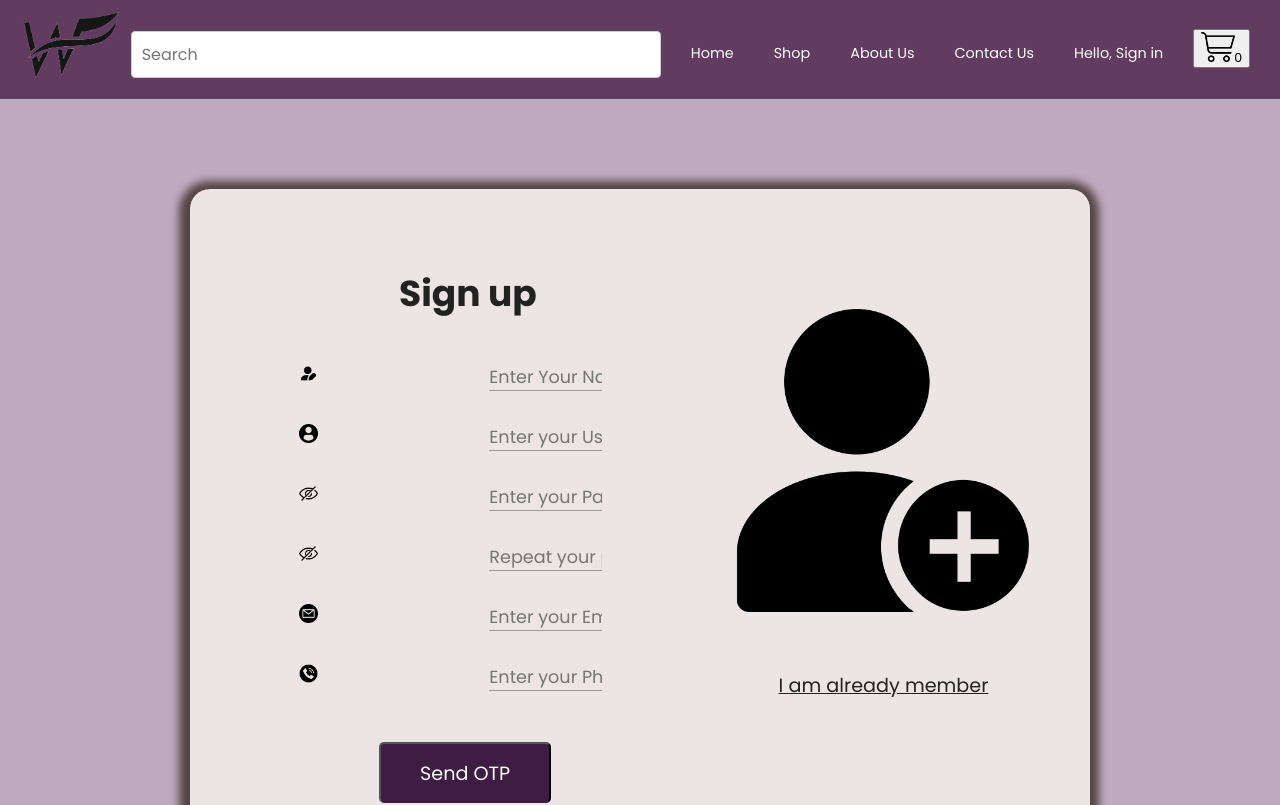
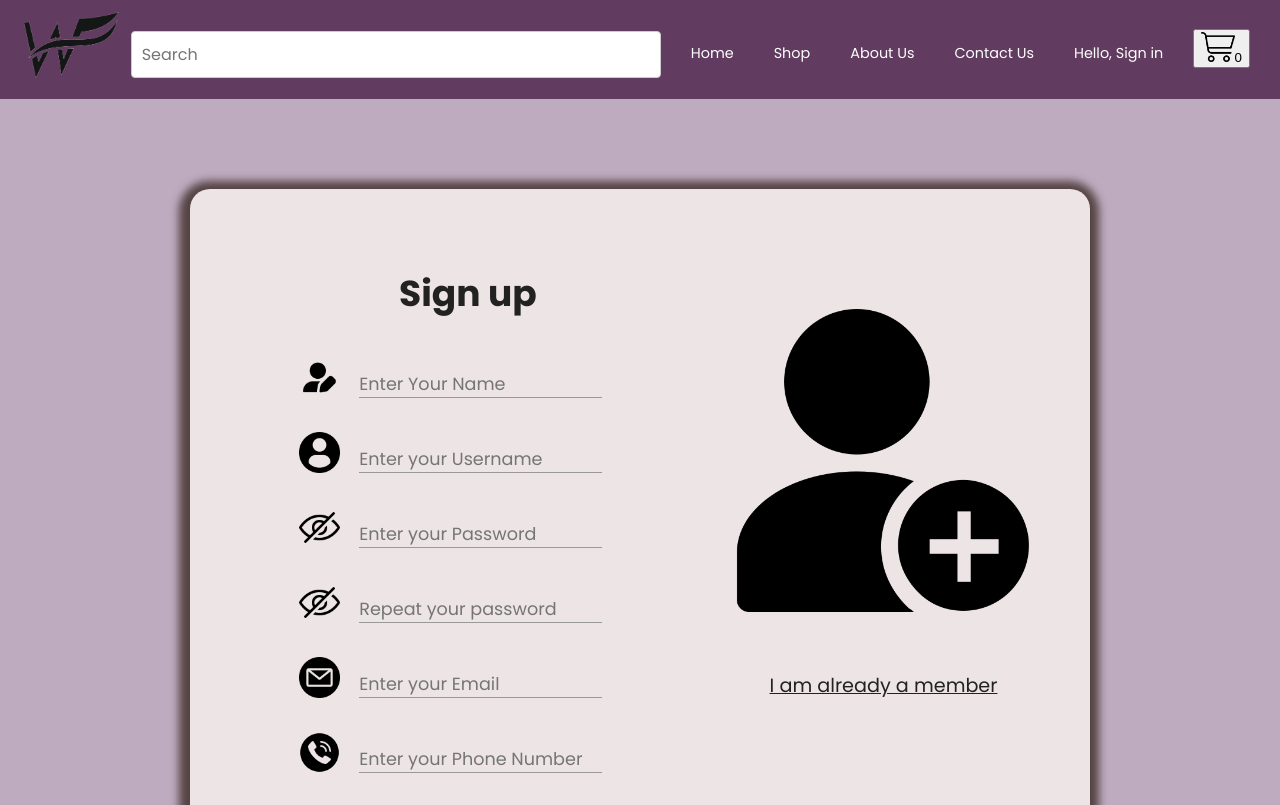
Before and after one commit to ahmedraza0s/westernflex, a React (Create React App) app in the folder wf/frontend/: page /register in a window 1280 px wide. Shown: the top 805 px of the page. Built offline with nearby package versions, Linux system fonts and the light colour scheme.

Commit message:
Changes in register page

```diff
--- a/wf/frontend/src/pages/Register.jsx
+++ b/wf/frontend/src/pages/Register.jsx
@@ -1,4 +1,4 @@
-import React, { useState, useEffect } from 'react';
+import React, { useState } from 'react';
 import { Link, useNavigate } from 'react-router-dom';
 import './register.css';
 import nameIcon from '../components/assets/name.png';
@@ -8,8 +8,7 @@ import repassIcon from '../components/assets/password.png';
 import emailIcon from '../components/assets/email.png';
 import registerIcon from '../components/assets/registeruser.png';
 import phoneIcon from '../components/assets/phoneCall.png';
-import { auth } from '../firebase';
-import firebase from 'firebase/compat/app';
+import { useCart } from '../contexts/CartContext';
 
 const RegisterPage = () => {
   const [formData, setFormData] = useState({
@@ -21,29 +20,8 @@ const RegisterPage = () => {
     phno: ''
   });
   const [error, setError] = useState('');
-  const [otp, setOtp] = useState('');
-  const [verificationId, setVerificationId] = useState('');
-  const [showOtpInput, setShowOtpInput] = useState(false);
   const navigate = useNavigate();
-
-  useEffect(() => {
-    const loadRecaptcha = () => {
-      if (!window.recaptchaVerifier) {
-        const recaptchaVerifier = new firebase.auth.RecaptchaVerifier('recaptcha-container', {
-          size: 'invisible',
-          callback: (response) => {
-            console.log('Recaptcha verified', response);
-          },
-          'expired-callback': () => {
-            console.log('Recaptcha expired');
-          }
-        });
-        window.recaptchaVerifier = recaptchaVerifier;
-      }
-    };
-
-    loadRecaptcha();
-  }, []);
+  const { addToCart } = useCart();
 
   const handleChange = (e) => {
     setFormData({
@@ -52,9 +30,8 @@ const RegisterPage = () => {
     });
   };
 
-  const handleSendOtp = async (e) => {
+  const handleSubmit = async (e) => {
     e.preventDefault();
-
     if (formData.password !== formData.re_pass) {
       setError("Passwords do not match");
       return;
@@ -63,34 +40,6 @@ const RegisterPage = () => {
       setError("All fields are required");
       return;
     }
-
-    try {
-      const phoneNumber = `+${formData.phno}`; // Ensure the phone number is in the correct format
-      const confirmationResult = await auth.signInWithPhoneNumber(phoneNumber, window.recaptchaVerifier);
-      setVerificationId(confirmationResult.verificationId);
-      setShowOtpInput(true);
-      console.log('OTP sent successfully');
-    } catch (error) {
-      console.error('Error during signInWithPhoneNumber:', error);
-      alert(`Failed to send OTP: ${error.message}`);
-    }
-  };
-
-  const handleVerifyOtp = async () => {
-    try {
-      console.log('Verifying OTP:', otp);
-      const credential = firebase.auth.PhoneAuthProvider.credential(verificationId, otp);
-      await auth.signInWithCredential(credential);
-      console.log('Phone number verified successfully');
-      alert('Phone number verified!');
-      handleSubmit(); // Submit the form data to the server after OTP verification
-    } catch (error) {
-      console.error('Error during signInWithCredential:', error);
-      alert(`Failed to verify OTP: ${error.message}`);
-    }
-  };
-
-  const handleSubmit = async () => {
     try {
       const response = await fetch('/api/register', {
         method: 'POST',
@@ -103,8 +52,14 @@ const RegisterPage = () => {
       if (response.ok) {
         localStorage.setItem('token', data.token);
         localStorage.setItem('username', formData.name);
-        navigate('/');
-        window.location.reload(); // Refresh the page
+        const pendingProduct = JSON.parse(localStorage.getItem('pendingProduct'));
+        if (pendingProduct) {
+          addToCart(pendingProduct);
+          localStorage.removeItem('pendingProduct');
+          navigate('/checkout');
+        } else {
+          navigate('/');
+        }
       } else {
         setError(`Registration failed: ${data.message}`);
       }
@@ -121,7 +76,7 @@ const RegisterPage = () => {
           <div className="signup-content">
             <div className="signup-form">
               <h2 className="form-title">Sign up</h2>
-              <form method="post" className="register-form" id="register-form" onSubmit={handleSendOtp}>
+              <form method="post" className="register-form" id="register-form" onSubmit={handleSubmit}>
                 <div className="form-group">
                   <Link to="#"><img src={nameIcon} alt="no image" className="img" /></Link>
                   <input
@@ -190,52 +145,28 @@ const RegisterPage = () => {
                 <div className="form-group">
                   <Link to="#"><img src={phoneIcon} alt="no image" className="img" /></Link>
                   <input
-                    type="text"
+                    type="tel"
                     name="phno"
                     id="phno"
-                    placeholder="Enter your Phone no."
+                    placeholder="Enter your Phone Number"
                     className="input1"
                     value={formData.phno}
                     onChange={handleChange}
                     required
                   />
                 </div>
-                {showOtpInput && (
-                  <>
-                    <div className="form-group">
-                      <input
-                        type="text"
-                        name="otp"
-                        id="otp"
-                        placeholder="Enter OTP"
-                        className="input1"
-                        value={otp}
-                        onChange={(e) => setOtp(e.target.value)}
-                        required
-                      />
-                    </div>
-                    <div className="form-group form-button">
-                      <button type="button" onClick={handleVerifyOtp} className="form-submit">Verify OTP</button>
-                    </div>
-                  </>
-                )}
-                {!showOtpInput && (
-                  <div className="form-group form-button">
-                    <button type="submit" className="form-submit">Send OTP</button>
-                  </div>
-                )}
-                {error && <div className="error-message">{error}</div>}
+                {error && <p className="error-message">{error}</p>}
+                <div className="form-group form-button">
+                  <input type="submit" name="signup" id="signup" className="form-submit" value="Register" />
+                </div>
               </form>
             </div>
             <div className="signup-image">
-              <figure>
-                <Link to="#"><img src={registerIcon} alt="sign up" /></Link>
-              </figure>
-              <Link to="/login" className="signup-image-link">I am already member</Link>
+              <figure><img src={registerIcon} alt="sign up" /></figure>
+              <Link to="/login" className="signup-image-link">I am already a member</Link>
             </div>
           </div>
         </div>
-        <div id="recaptcha-container"></div>
       </section>
     </div>
   );
--- a/wf/frontend/src/pages/register.css
+++ b/wf/frontend/src/pages/register.css
@@ -1,15 +1,13 @@
 /* @extend display-flex; */
-display-flex, .display-flex, .display-flex-center, .signup-content {
+display-flex, .display-flex, .display-flex-center, .signup-content{
   display: flex;
-  display: -webkit-flex;
-}
+  display: -webkit-flex; }
 
 /* @extend list-type-ulli; */
 list-type-ulli, .socials {
   list-style-type: none;
   margin: 0;
-  padding: 0;
-}
+  padding: 0; }
 
 input, select, textarea {
   outline: none;
@@ -61,7 +59,7 @@ body {
 
 .register-container {
   width: 900px;
-  background: #ede5e5;
+  background:#ede5e5;
   margin: 0 auto;
   box-shadow: -1px 2px 8px 10px #544;
   border-radius: 20px;
@@ -69,40 +67,32 @@ body {
   align-items: center;
   margin-top: 40px;
 }
-
 .signup {
-  margin-bottom: 50px;
-}
+  margin-bottom: 50px; }
 
 .signup-content {
-  padding: 75px 0;
-}
+  padding: 75px 0; }
 
 .signup-form, .signup-image, .signin-form, .signin-image {
   width: 50%;
-  overflow: hidden;
-}
+  overflow: hidden; }
 
 .signup-image {
-  margin: 0 55px;
-}
+  margin: 0 55px; }
 
 .form-title {
-  margin-bottom: 33px;
-}
+  margin-bottom: 33px; }
 
 .signup-image {
-  margin-top: 45px;
-}
+  margin-top: 45px; }
 
 figure {
   margin-bottom: 50px;
-  text-align: center;
-}
+  text-align: center; }
 
 .form-submit {
   display: inline-block;
-  background-color: #3f1c44;
+  background-color:#3f1c44;
   border-bottom: none;
   width: auto;
   padding: 15px 39px;
@@ -115,39 +105,29 @@ figure {
   color: #fff;
   font-family: 'Poppins';
 }
-
   .form-submit:hover {
-  background: #73626f;
-}
+    background:  #73626f; }
 
 .signin-image-link {
   font-size: 1.2rem;
   color: #222;
   display: block;
-  text-align: center;
-}
+  text-align: center; }
 
 .signup-form {
   margin-left: 75px;
   margin-right: 75px;
-  padding-left: 34px;
-}
+  padding-left: 34px; }
 
 .register-form {
-  width: 100%;
-}
+  width: 100%; }
 
 .form-group {
   position: relative;
   margin-bottom: 25px;
-  overflow: hidden;
-  display: flex;
-  align-items: center;
-}
-
+  overflow: hidden; }
   .form-group:last-child {
-  margin-bottom: 0px;
-}
+    margin-bottom: 0px; }
 
 .input1 {
   width: 100%;
@@ -159,21 +139,23 @@ figure {
   box-sizing: border-box;
   font-size: 1.1rem;
   background-color: #ede5e5;
+  margin-left: -350px;
 }
-
+ /*
+label {
+  position: absolute;
+  left: 0;
+  top: 50%;
+  transform: translateY(-50%);
+  color: #222; }
+*/
 @media screen and (max-width: 1200px) {
   .container {
-    width: calc(100% - 30px);
-    max-width: 100%;
-  }
-}
-
+    width: calc( 100% - 30px);
+    max-width: 100%; } }
 @media screen and (min-width: 1024px) {
   .container {
-    max-width: 1200px;
-  }
-}
-
+    max-width: 1200px; } }
 @media screen and (max-width: 768px) {
   .signup-content {
     flex-direction: column;
@@ -185,30 +167,30 @@ figure {
     margin-right: 0px;
     padding-left: 0px;
     /* box-sizing: border-box; */
-    padding: 0 30px;
-  }
+    padding: 0 30px; }
 
-  .signup-form, .signup-image {
-    width: auto;
-  }
+
+  .signup-form, .signup-image{
+    width: auto; }
+
 
   .form-button {
-    text-align: center;
-  }
+    text-align: center; }
 
   .form-title {
-    text-align: center;
-  }
-}
+    text-align: center; } }
+  @media screen and (max-width: 400px) {
 
-@media screen and (max-width: 400px) {
   .social-label {
     margin-right: 0px;
-    margin-bottom: 10px;
+    margin-bottom: 10px; }
   }
+    .img{
+      width: 10%;
+      height:10%;
     }
+    .form-group{
+      display: flex;
+      align-items: center;
 
-.img {
-  width: 10%;
-  height: 10%;
     }
```
Lines whose indentation alone changed are shown as unchanged.
